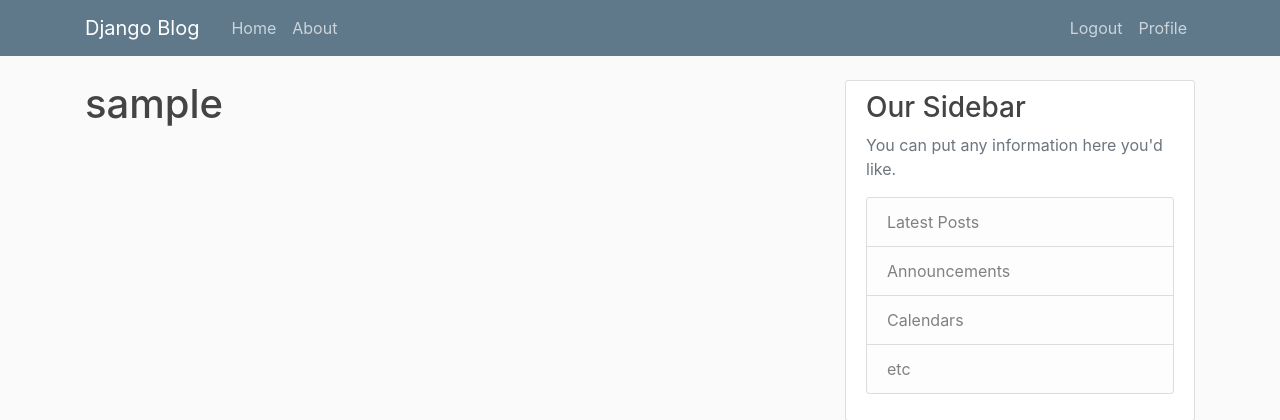
After one commit to aditwhorra42/django-blog-project, a Django app: page /profile/ in a window 1280 px wide. The commit adds this page. Shown: the top 420 px of the page. Run offline with Django 3.2, Linux system fonts and the light colour scheme; the visitor is signed in with stand-in values (Sample User, id 1); some libraries are stand-ins or nearby versions.

Commit message:
Added conditional in navbar and user profile

```diff
--- a/blog_app/settings.py
+++ b/blog_app/settings.py
@@ -125,3 +125,4 @@
 CRISPY_TEMPLATE_PACK = 'bootstrap4'
 
 LOGIN_REDIRECT_URL = 'blog-home'
+LOGIN_URL = "login"
--- a/blog_app/templates/blog_app/navbar.html
+++ b/blog_app/templates/blog_app/navbar.html
@@ -14,6 +14,7 @@
           <div class="navbar-nav">
             {% if user.is_authenticated %}
               <a class="nav-item nav-link" href="{% url 'logout' %}">Logout</a>
+              <a class="nav-item nav-link" href="{% url 'user-profile' %}">Profile</a>
             {% else %}
               <a class="nav-item nav-link" href="{% url 'login' %}">Login</a>
               <a class="nav-item nav-link" href="{% url 'register-user' %}">Register</a>
--- /dev/null
+++ b/users/templates/users/profile.html
@@ -0,0 +1,5 @@
+{% extends "blog/base.html" %}
+{% load crispy_forms_tags %}
+{% block content %}
+   <h1> {{ user.username }} </h1>
+{% endblock content %}
--- a/users/urls.py
+++ b/users/urls.py
@@ -3,4 +3,5 @@
 
 urlpatterns = [
     path('register/', views.register, name='register-user'),
+    path('profile/', views.profile, name='user-profile')
 ]
--- a/users/views.py
+++ b/users/views.py
@@ -1,6 +1,7 @@
 from django.shortcuts import render, redirect
 from .forms import UserRegistrationForm
 from django.contrib import messages
+from django.contrib.auth.decorators import login_required
 
 def register(request):
     if request.method == "POST":
@@ -13,3 +14,7 @@
     else:
         form = UserRegistrationForm()
     return render(request, 'users/register.html', {'form': form})
+
+@login_required
+def profile(request):
+    return render(request, 'users/profile.html')
```
